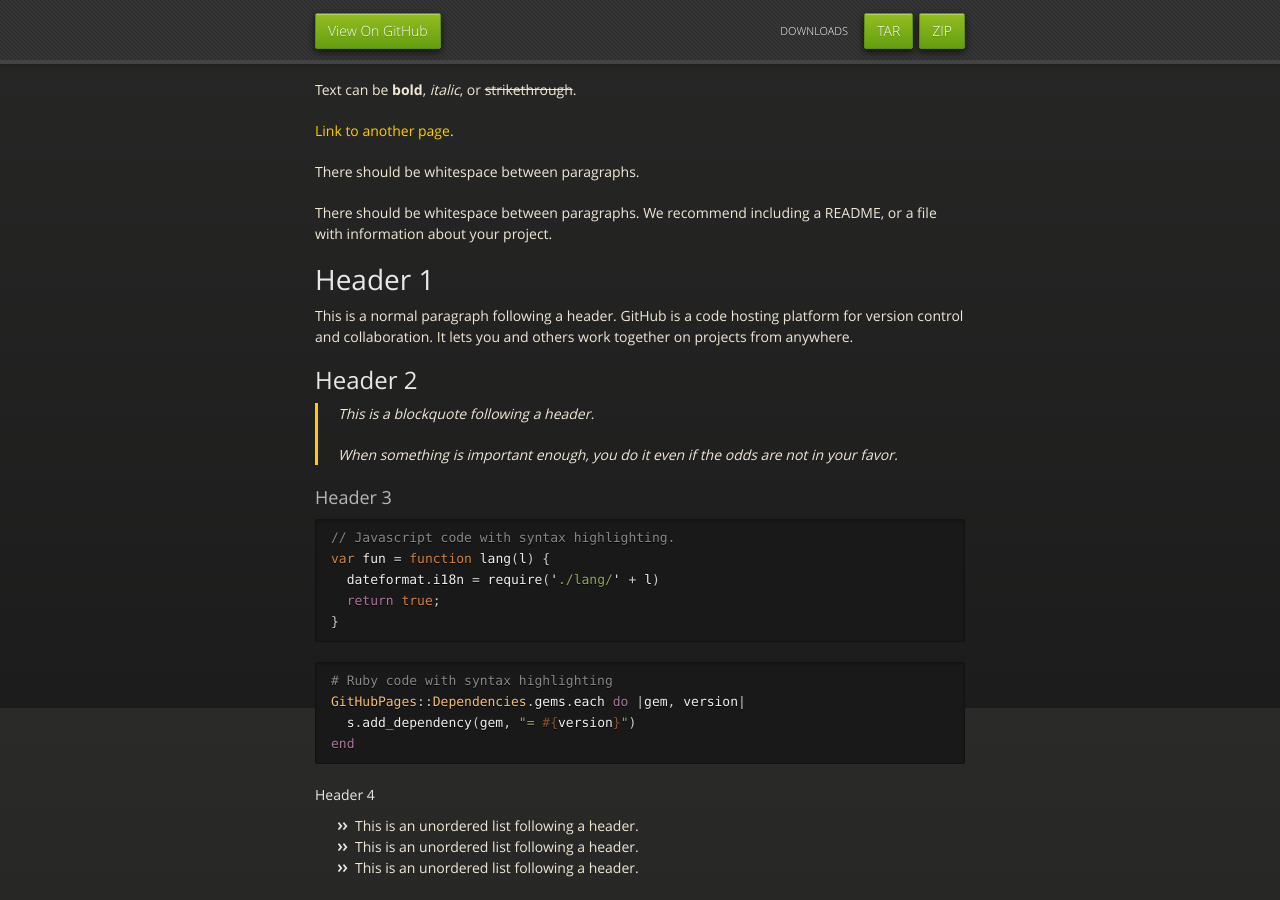
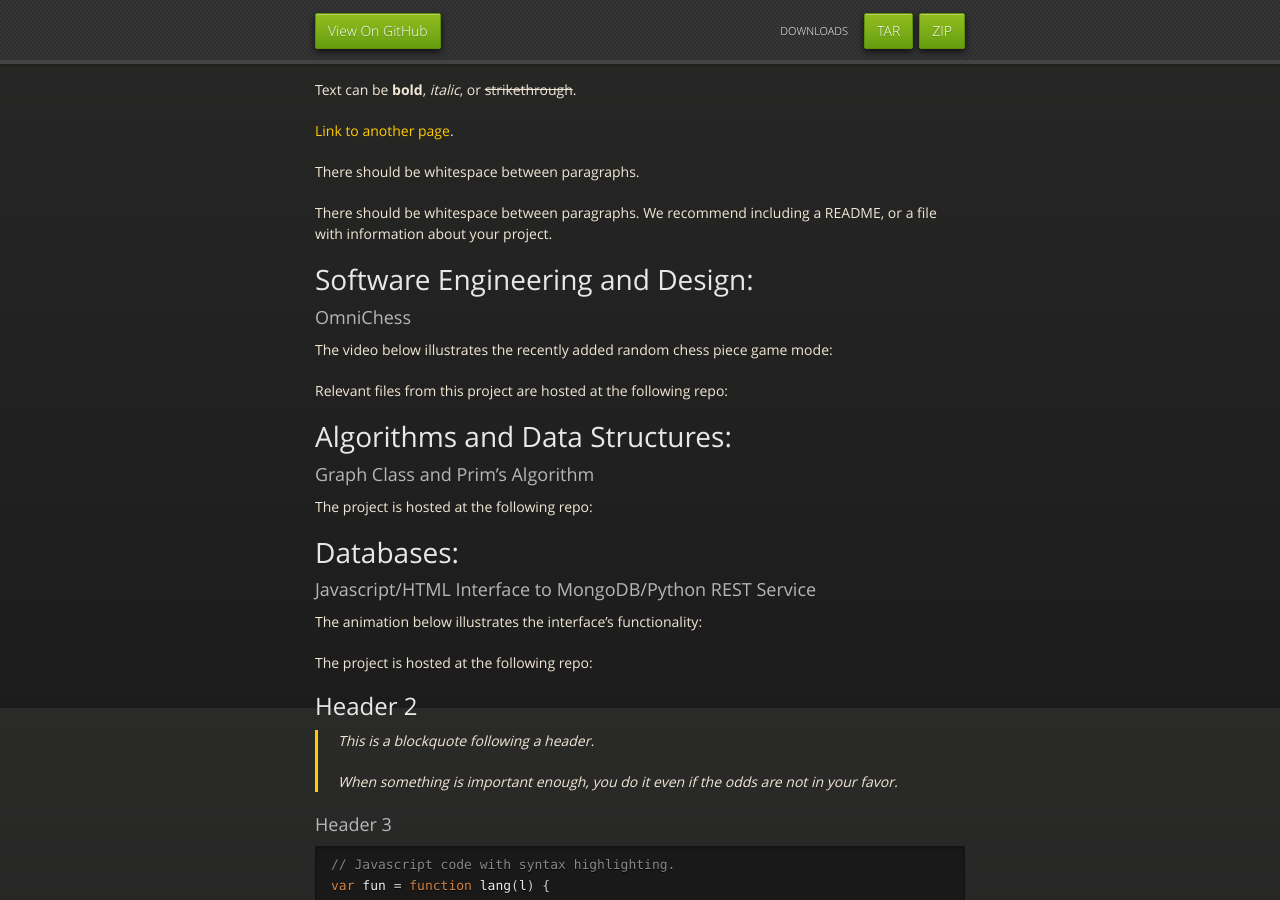
Before and after one commit to arasouli91/arasouli91.github.io, a Jekyll site: the page built from index.md, in a window 1280 px wide and 900 px high, scrolled down 192 px. Built offline with Jekyll 4.4.1, drawn with Linux system fonts in a browser that asks for light colours.

Commit message:
Update index.md

```diff
--- a/index.md
+++ b/index.md
@@ -10,9 +10,37 @@ There should be whitespace between paragraphs.
 
 There should be whitespace between paragraphs. We recommend including a README, or a file with information about your project.
 
-# Header 1
+# Software Engineering and Design:
+### OmniChess
+The video below illustrates the recently added random chess piece game mode:
 
-This is a normal paragraph following a header. GitHub is a code hosting platform for version control and collaboration. It lets you and others work together on projects from anywhere.
+Relevant files from this project are hosted at the following repo:
+
+
+# Algorithms and Data Structures:
+### Graph Class and Prim's Algorithm
+
+The project is hosted at the following repo:
+
+
+
+# Databases:
+### Javascript/HTML Interface to MongoDB/Python REST Service
+The animation below illustrates the interface's functionality:
+
+The project is hosted at the following repo:
+
+
+
+
+
+
+
+
+
+
+
+
 
 ## Header 2
 
```
